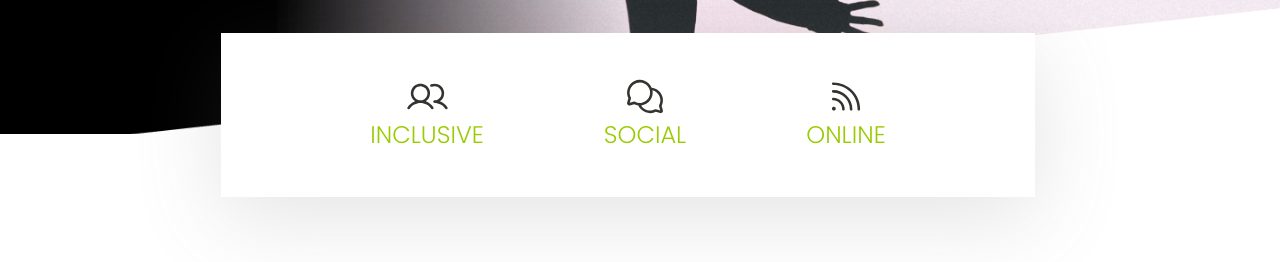
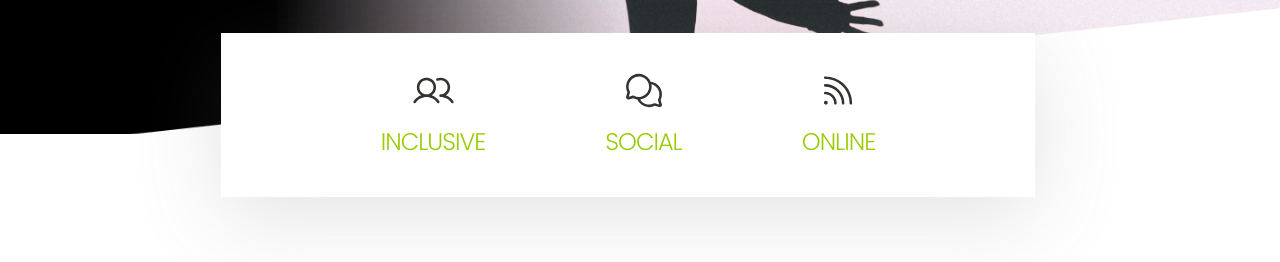
Before and after one commit to alexchrysovergis/InnerZen, a plain HTML site: page htdocs/index.html in a window 1280 px wide. Shown: the part 396-658 px from the top of the page. Drawn offline with Linux system fonts and the light colour scheme.

Commit message:
Update Hero Section

```diff
--- a/htdocs/index.html
+++ b/htdocs/index.html
@@ -35,16 +35,16 @@
 
             <div class="col-12 hero-box position-absolute d-flex justify-content-center align-items-center">
                 <a class="hero-box-cta text-decoration-none" href="">
-                    <img class="d-block mx-auto" src="assets/img/Icons/inclusive-icon.svg" alt="Inclusive Icon">
+                    <img class="hero-box-cta-icon d-block mx-auto" src="assets/img/Icons/inclusive-icon.svg" alt="Inclusive Icon">
                     Inclusive
                 </a>
 
                 <a class="hero-box-cta text-decoration-none" href="">
-                    <img class="d-block mx-auto" src="assets/img/Icons/social-icon.svg" alt="Social Icon">
+                    <img class="hero-box-cta-icon d-block mx-auto" src="assets/img/Icons/social-icon.svg" alt="Social Icon">
                     Social
                 </a>
                 <a class="hero-box-cta text-decoration-none" href="">
-                    <img class="d-block mx-auto" src="assets/img/Icons/online-icon.svg" alt="Online Icon">
+                    <img class="hero-box-cta-icon d-block mx-auto" src="assets/img/Icons/online-icon.svg" alt="Online Icon">
                     Online
                 </a>
             </div>
--- a/src/scss/styles.scss
+++ b/src/scss/styles.scss
@@ -43,11 +43,15 @@ html, body {
         min-height: 164px;
         box-shadow: 0px 19px 86px 0px rgba(107, 107, 107, 0.19);
 
-
         &-cta {
             color: $primarycolor;
             @include clamp('font-size', 16px, 10.2vw, 24px);
             text-transform: uppercase;
+            letter-spacing: -1px;
+
+            &-icon {
+                margin-bottom: 13px;
+            }
         }
     }
 }
```
Also changed, not shown: htdocs/dist/css/styles.min.css.
